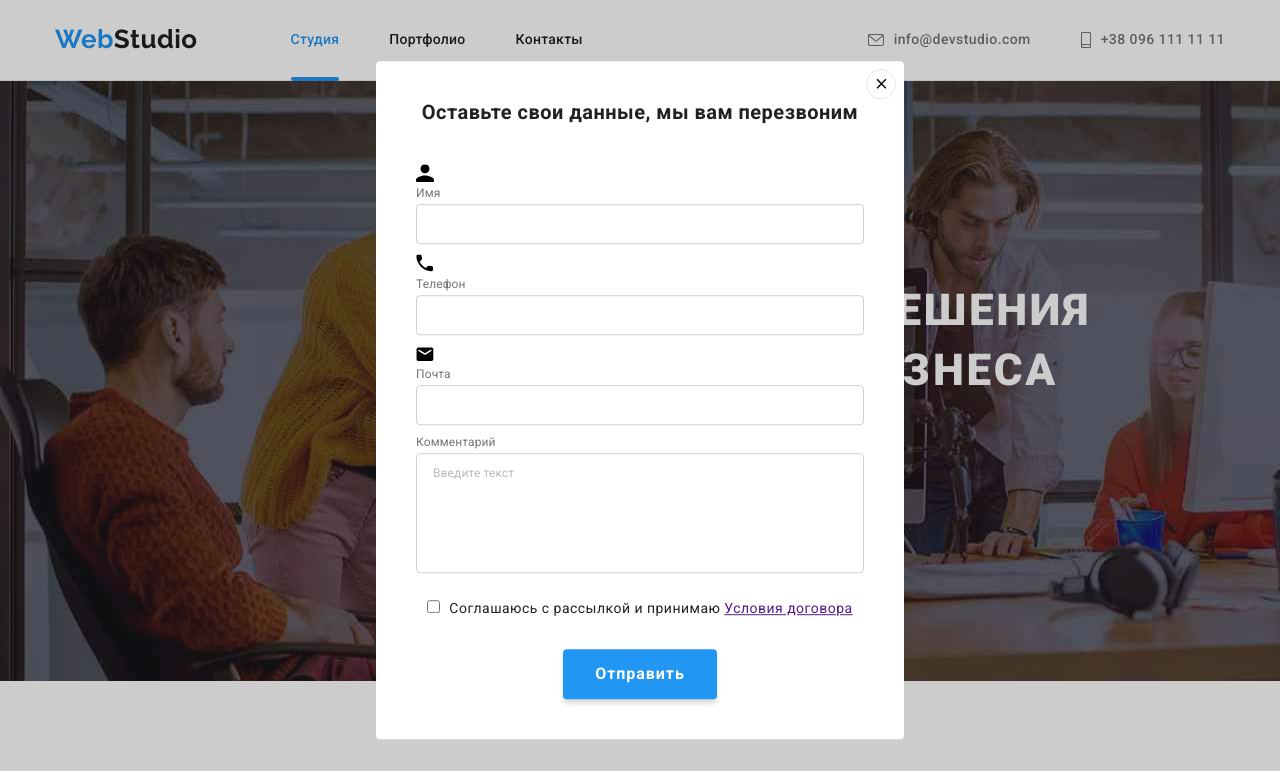
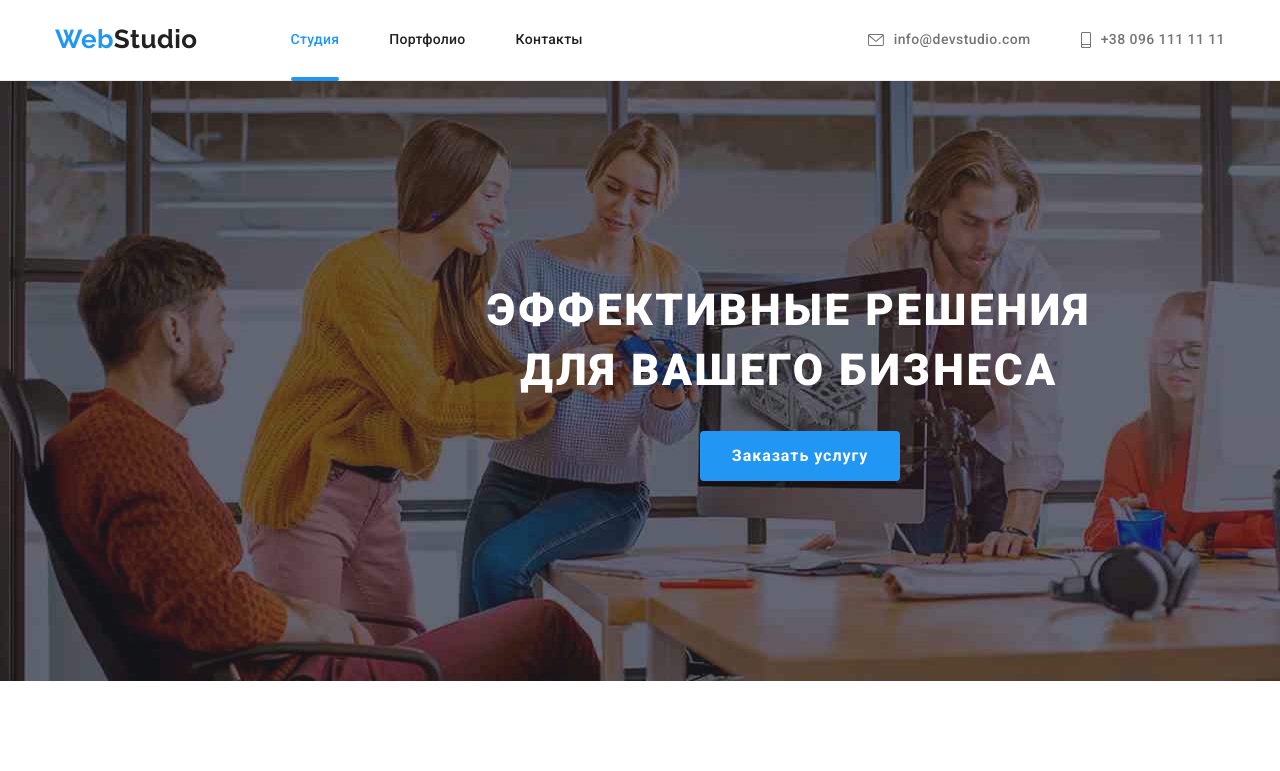
Before and after one commit to TarasPonom/goit-markup-hw-06, a plain HTML site: page index.html in a window 1280 px wide. Shown: the top 771 px of the page. Drawn offline with nearby package versions, Linux system fonts and the light colour scheme.

Commit message:
Update index.html

```diff
--- a/index.html
+++ b/index.html
@@ -62,6 +62,7 @@
         </div>
 
     </header>
+
     <main>
 
         <section class="hero">
@@ -75,7 +76,7 @@
                 <button data-modal-open type="button" class="main-button">
                     Заказать услугу
                 </button>
-                <div data-modal class="backdrop">
+                <div data-modal class="backdrop is-hidden">
 
                     <div class="modal">
 
```
